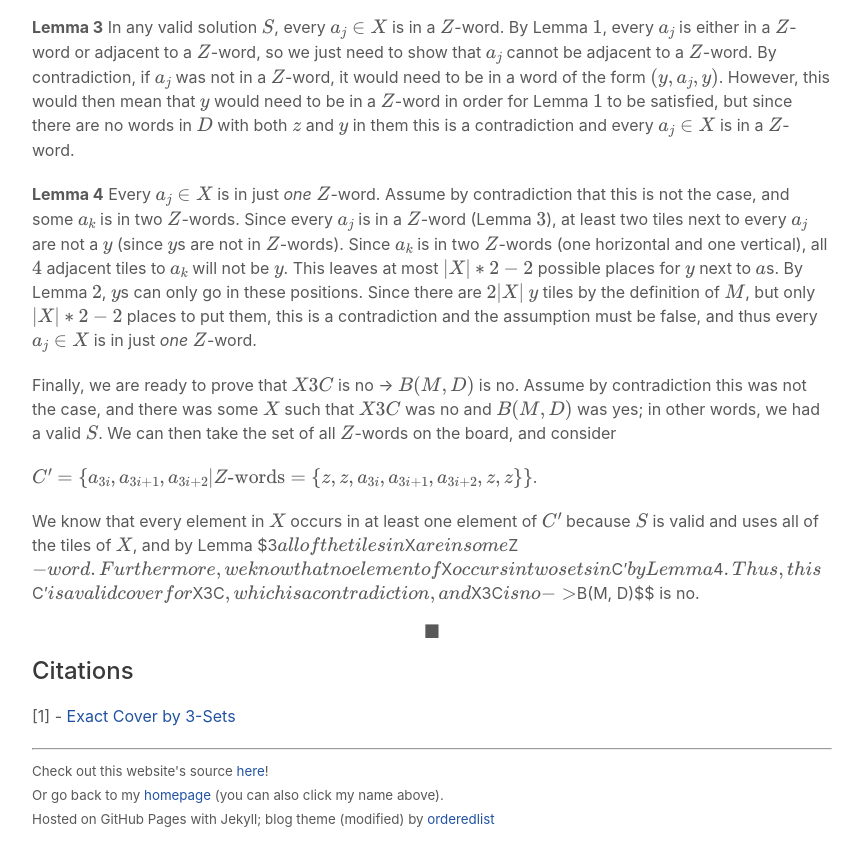
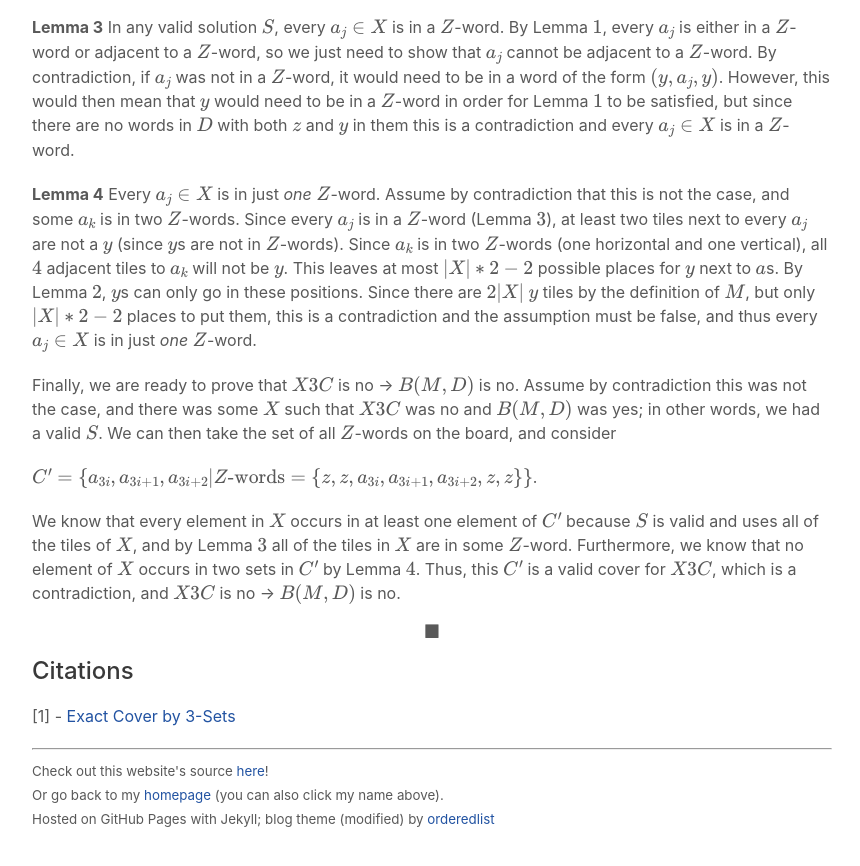
Before and after one commit to subhashk01/subhash-other-website, a Jekyll site: the page built from _posts/2022-11-09-banagrams.markdown, in a window 1280 px wide and 900 px high, scrolled down 6699 px. Shown: the top 866 px of the window, without its empty margins (208-1068 px from the left). Built offline with Jekyll 4.4.1, drawn with Linux system fonts in a browser that asks for light colours.

Commit message:
Adding dollar sign

```diff
--- a/_posts/2022-11-09-banagrams.markdown
+++ b/_posts/2022-11-09-banagrams.markdown
@@ -176,7 +176,7 @@ Finally, we are ready to prove that $$X3C$$ is no -> $$B(M, D)$$ is no. Assume b
 
 $$C' = \{a_{3i}, a_{3i+1}, a_{3i+2} \lvert Z\text{-words}=\{z, z, a_{3i}, a_{3i+1}, a_{3i+2}, z, z\}\}$$.
 
-We know that every element in $$X$$ occurs in at least one element of $$C'$$ because $$S$$ is valid and uses all of the tiles of $$X$$, and by Lemma $3$$ all of the tiles in $$X$$ are in some $$Z$$-word. Furthermore, we know that no element of $$X$$ occurs in two sets in $$C'$$ by Lemma $$4$$. Thus, this $$C'$$ is a valid cover for $$X3C$$, which is a contradiction, and $$X3C$$ is no -> $$B(M, D)$$ is no.
+We know that every element in $$X$$ occurs in at least one element of $$C'$$ because $$S$$ is valid and uses all of the tiles of $$X$$, and by Lemma $$3$$ all of the tiles in $$X$$ are in some $$Z$$-word. Furthermore, we know that no element of $$X$$ occurs in two sets in $$C'$$ by Lemma $$4$$. Thus, this $$C'$$ is a valid cover for $$X3C$$, which is a contradiction, and $$X3C$$ is no -> $$B(M, D)$$ is no.
 
 $$\blacksquare$$
 
```
